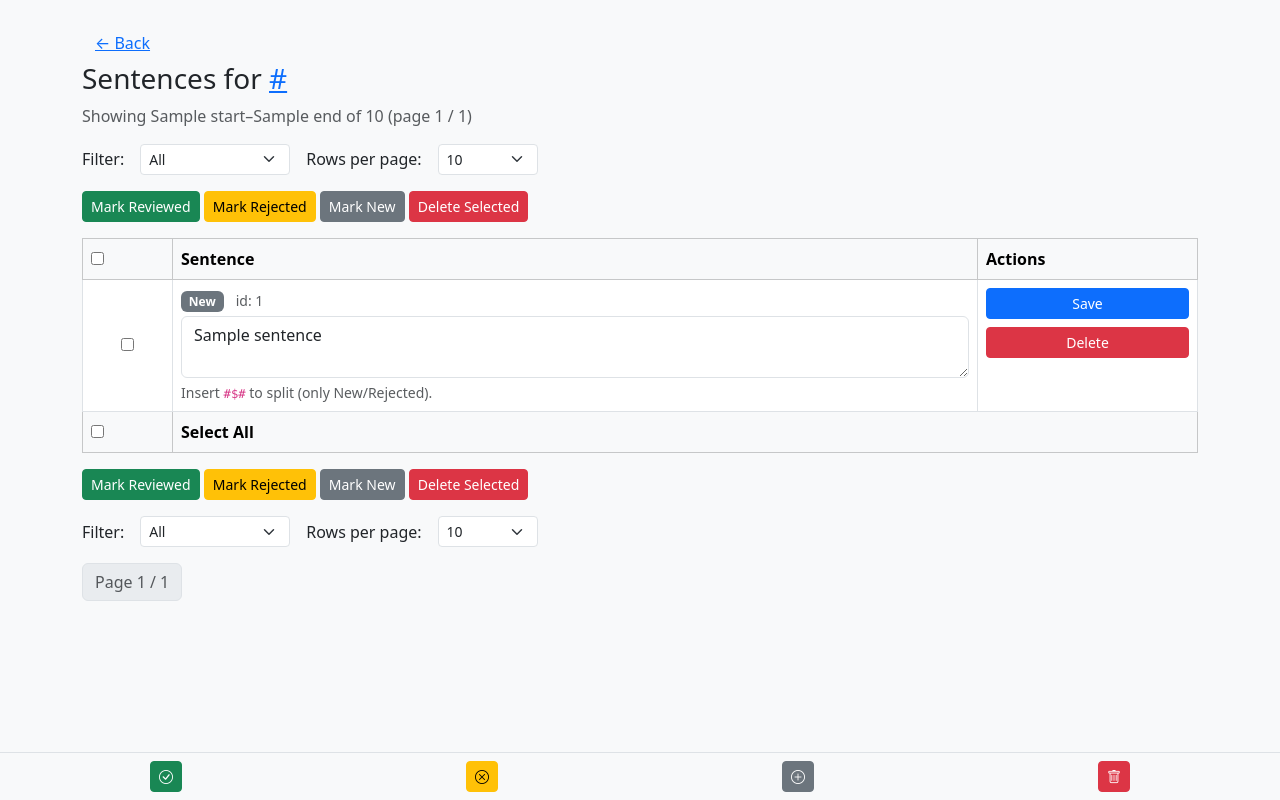
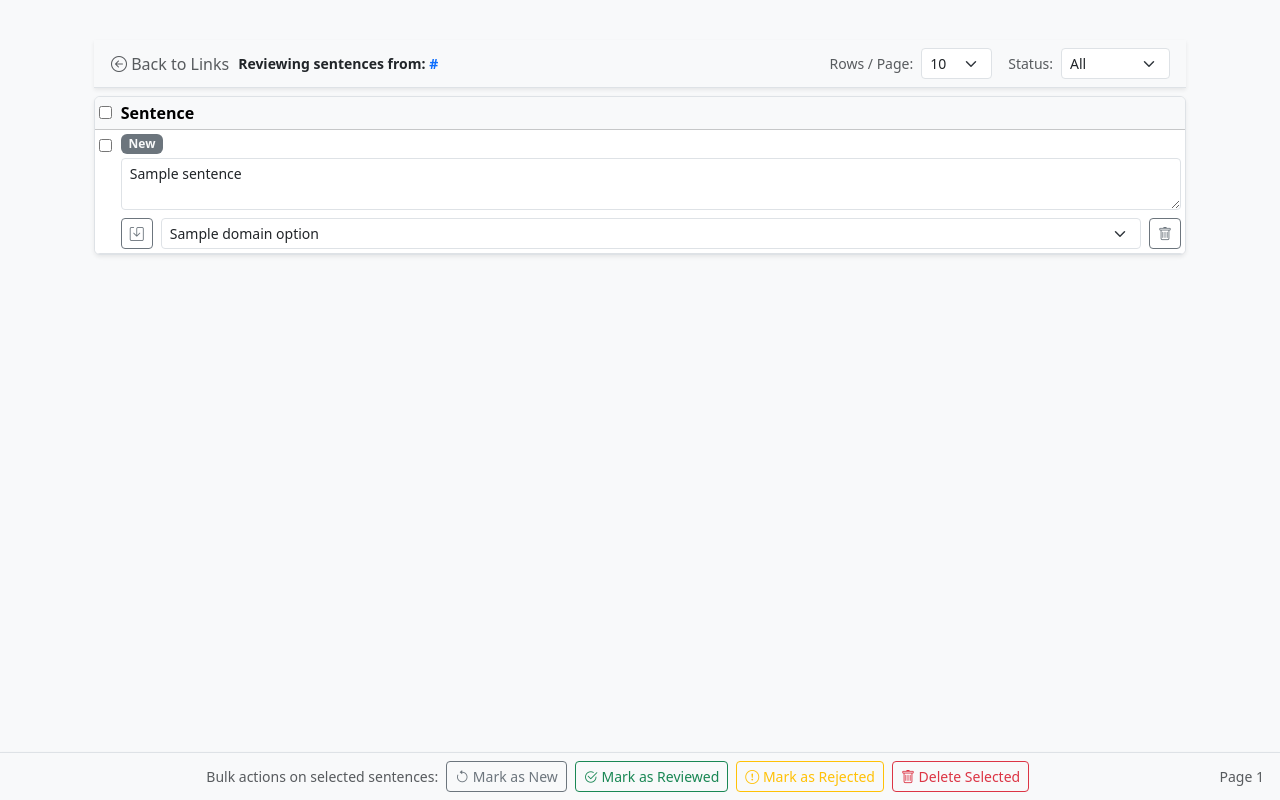
Before and after one commit to vikram-naik/BhashaSetu, a Flask app: template ingestion/webcrawl/templates/sentences.html in a window 1280 px wide. Run offline with Flask 3, Linux system fonts and the light colour scheme; the template is opened without the code that fills it: most values are stand-ins (such as "Sample title", 1, 10 or a date in 2020); parts of the project's set-up code (start-up, migrations or seed data) failed here and were passed over.

Commit message:
review with domain tagging

```diff
--- a/ingestion/webcrawl/templates/sentences.html
+++ b/ingestion/webcrawl/templates/sentences.html
@@ -1,240 +1,302 @@
 {% extends "base.html" %}
-{% block title %}Sentences for {{ link_url }}{% endblock %}
+{% block title %}Sentence Review{% endblock %}
+
 {% block content %}
-<a href="{{ url_for('index') }}" class="btn btn-link">&larr; Back</a>
-<h3>Sentences for <a href="{{ link_url }}" target="_blank">{{ link_url }}</a></h3>
-<p class="text-muted">Showing {{start}}–{{end}} of {{total}} (page {{page}} / {{total_pages}})</p>
+<div class="container-fluid mt-3 mb-5">
 
-<!-- Filter + Page size (TOP) -->
-<form method="get" class="mb-3 d-flex align-items-center gap-3">
-  <input type="hidden" name="page" value="1">
+  <!-- Sticky Header -->
+  <div class="position-sticky top-0 bg-light border-bottom shadow-sm py-2 px-3 d-flex flex-wrap justify-content-between align-items-center" style="z-index:1031;">
+    <div class="d-flex flex-column flex-md-row align-items-start align-items-md-center gap-2">
+      <a href="{{ url_for('index') }}" class="btn btn-link text-decoration-none p-0 text-muted">
+        <i class="bi bi-arrow-left-circle"></i> Back to Links
+      </a>
+      <span class="fw-semibold text-dark small">
+        Reviewing sentences from:
+        <a href="{{ link_url }}" target="_blank" class="text-decoration-none text-primary">{{ link_url }}</a>
+      </span>
+    </div>
 
-  <!-- Status filter -->
-  <label for="status" class="mb-0">Filter:</label>
-  <select name="status" id="status" class="form-select form-select-sm" style="max-width:150px;"
-          onchange="this.form.submit()">
-    <option value="" {% if not status_filter %}selected{% endif %}>All</option>
-    <option value="new" {% if status_filter=='new' %}selected{% endif %}>New</option>
-    <option value="reviewed" {% if status_filter=='reviewed' %}selected{% endif %}>Reviewed</option>
-    <option value="rejected" {% if status_filter=='rejected' %}selected{% endif %}>Rejected</option>
+    <div class="d-flex align-items-center gap-2 mt-2 mt-md-0">
+      <label class="text-muted small mb-0">Rows / Page:</label>
+      <select id="page_size" class="form-select form-select-sm w-auto" onchange="changePageSize()">
+        {% for size in [10, 25, 50, 100] %}
+          <option value="{{ size }}" {% if size == page_size %}selected{% endif %}>{{ size }}</option>
+        {% endfor %}
       </select>
 
-  <!-- Page size -->
-  <label for="page_size" class="mb-0">Rows per page:</label>
-  <select name="page_size" id="page_size" class="form-select form-select-sm" style="max-width:100px;"
-          onchange="this.form.submit()">
-    {% for size in [10,25,50,100] %}
-      <option value="{{ size }}" {% if page_size|int == size %}selected{% endif %}>{{ size }}</option>
-    {% endfor %}
+      <label class="text-muted small mb-0 ms-2">Status:</label>
+      <select id="status_filter" class="form-select form-select-sm w-auto" onchange="changeStatusFilter()">
+        <option value="all" {% if status_filter == 'all' %}selected{% endif %}>All</option>
+        <option value="new" {% if status_filter == 'new' %}selected{% endif %}>New</option>
+        <option value="reviewed" {% if status_filter == 'reviewed' %}selected{% endif %}>Reviewed</option>
+        <option value="rejected" {% if status_filter == 'rejected' %}selected{% endif %}>Rejected</option>
       </select>
-</form>
-
-<!-- Top action buttons -->
-<div class="mb-3">
-  <button id="mark-reviewed" class="btn btn-success btn-sm">Mark Reviewed</button>
-  <button id="mark-rejected" class="btn btn-warning btn-sm">Mark Rejected</button>
-  <button id="mark-new" class="btn btn-secondary btn-sm">Mark New</button>
-  <button id="delete-selected" class="btn btn-danger btn-sm">Delete Selected</button>
+    </div>
   </div>
 
-<form id="sentences-form">
-  <table class="table table-bordered">
+  <!-- Sentence Table -->
+  <div class="table-responsive shadow-sm border rounded bg-white mt-2">
+    <table class="table table-sm align-middle mb-0">
       <thead class="table-light">
         <tr>
-        <th><input id="select-all-top" type="checkbox"></th>
+          <th class="text-center" style="width:2%;">
+            <input type="checkbox" id="select_all">
+          </th>
           <th>Sentence</th>
-        <th style="width:220px;">Actions</th>
         </tr>
       </thead>
       <tbody>
-    {% if sentences %}
         {% for s in sentences %}
-        <tr data-sid="{{ s.id }}">
-          <td class="align-middle text-center">
-            <input class="row-checkbox" type="checkbox" value="{{ s.id }}">
+        <tr data-id="{{ s.id }}">
+          <td class="text-center align-top">
+            <input type="checkbox" class="select-sentence" value="{{ s.id }}">
           </td>
           <td>
-            <div class="mb-1">
-              {% if s.status == 'reviewed' %}
-                <span class="badge bg-success">Reviewed</span>
+            <div class="d-flex justify-content-between align-items-center mb-1">
+              {% if s.status == 'new' %}
+                <span class="badge bg-secondary text-light">New</span>
+              {% elif s.status == 'reviewed' %}
+                <span class="badge bg-success text-light">Reviewed</span>
               {% elif s.status == 'rejected' %}
                 <span class="badge bg-warning text-dark">Rejected</span>
               {% else %}
-                <span class="badge bg-secondary">New</span>
+                <span class="badge bg-light text-dark">{{ s.status }}</span>
               {% endif %}
-              <small class="text-muted ms-2">id: {{ s.id }}</small>
             </div>
-            <textarea class="form-control sentence-text" data-sid="{{ s.id }}" {% if s.status=='reviewed' %}disabled{% endif %}>{{ s.sentence }}</textarea>
-            <div class="form-text">Insert <code>#$#</code> to split (only New/Rejected).</div>
-          </td>
-          <td>
-            <div class="d-grid gap-2">
-              <button type="button" class="btn btn-primary btn-sm save-btn" data-sid="{{ s.id }}" {% if s.status=='reviewed' %}disabled{% endif %}>Save</button>
-              <button type="button" class="btn btn-danger btn-sm delete-btn" data-sid="{{ s.id }}" {% if s.status=='reviewed' %}disabled{% endif %}>Delete</button>
+
+            <textarea
+              class="form-control form-control-sm sentence-edit {% if s.status == 'reviewed' %}bg-light text-muted{% endif %}"
+              rows="2"
+              data-id="{{ s.id }}"
+              {% if s.status == 'reviewed' %}readonly title="Reviewed sentences cannot be edited."{% endif %}
+            >{{ s.sentence }}</textarea>
+
+            <!-- Inline Actions -->
+            <div class="d-flex align-items-center gap-2 mt-2">
+              {% if s.status in ['new', 'rejected'] %}
+              <!-- Save now appears first -->
+              <button class="btn btn-sm btn-outline-secondary btn-save" title="Save Sentence">
+                <i class="bi bi-save"></i>
+              </button>
+              {% endif %}
+
+              <select
+                class="form-select form-select-sm domain-select {% if s.status == 'reviewed' %}bg-light text-muted{% endif %}"
+                data-id="{{ s.id }}"
+                {% if s.status == 'reviewed' %}disabled title="Domain cannot be changed for reviewed sentences."{% endif %}
+              >
+                {# Put Untagged option first always for visibility #}
+                <option value="untagged"
+                  class="text-muted fst-italic"
+                  {% if not s.domain_id or s.domain_id == 0 %}selected{% endif %}
+                >
+                  Untagged
+                </option>
+
+                {# Then list all actual domains #}
+                {% for d in domain_options %}
+                  <option value="{{ d.id }}" {% if d.id == s.domain_id %}selected{% endif %}>
+                    {{ d.name }}
+                  </option>
+                {% endfor %}
+              </select>
+
+
+              {% if s.status in ['new', 'rejected'] %}
+              <button class="btn btn-sm btn-outline-secondary btn-delete" title="Delete Sentence">
+                <i class="bi bi-trash"></i>
+              </button>
+              {% else %}
+              <button class="btn btn-sm btn-outline-secondary" disabled title="Cannot modify reviewed sentence">
+                <i class="bi bi-lock"></i>
+              </button>
+              {% endif %}
             </div>
           </td>
         </tr>
         {% endfor %}
-    {% else %}
-      <tr>
-        <td colspan="3" class="text-center text-muted">No sentences found for this filter.</td>
-      </tr>
-    {% endif %}
       </tbody>
-    <tfoot class="table-light">
-      <tr>
-        <th><input id="select-all-bottom" type="checkbox"></th>
-        <th colspan="2">Select All</th>
-      </tr>
-    </tfoot>
     </table>
-</form>
-
-<!-- Bottom action buttons -->
-<div class="mb-3">
-  <button id="mark-reviewed-bottom" class="btn btn-success btn-sm">Mark Reviewed</button>
-  <button id="mark-rejected-bottom" class="btn btn-warning btn-sm">Mark Rejected</button>
-  <button id="mark-new-bottom" class="btn btn-secondary btn-sm">Mark New</button>
-  <button id="delete-selected-bottom" class="btn btn-danger btn-sm">Delete Selected</button>
   </div>
 
-<!-- Filter + Page size (BOTTOM) -->
-<form method="get" class="mt-3 mb-3 d-flex align-items-center gap-3">
-  <input type="hidden" name="page" value="{{ page }}">
-  <label for="status-bottom" class="mb-0">Filter:</label>
-  <select name="status" id="status-bottom" class="form-select form-select-sm"
-          style="max-width:150px;" onchange="this.form.submit()">
-    <option value="" {% if not status_filter %}selected{% endif %}>All</option>
-    <option value="new" {% if status_filter=='new' %}selected{% endif %}>New</option>
-    <option value="reviewed" {% if status_filter=='reviewed' %}selected{% endif %}>Reviewed</option>
-    <option value="rejected" {% if status_filter=='rejected' %}selected{% endif %}>Rejected</option>
-  </select>
+  <div style="height:90px;"></div>
 
-  <label for="page_size-bottom" class="mb-0">Rows per page:</label>
-  <select name="page_size" id="page_size-bottom" class="form-select form-select-sm"
-          style="max-width:100px;" onchange="this.form.submit()">
-    {% for size in [10,25,50,100] %}
-      <option value="{{ size }}" {% if page_size|int == size %}selected{% endif %}>{{ size }}</option>
-    {% endfor %}
-  </select>
-</form>
+  <!-- Sticky Footer -->
+  <div class="position-fixed bottom-0 start-0 end-0 bg-light border-top shadow-sm py-2 px-3 d-flex flex-wrap justify-content-between align-items-center" style="z-index:1030;">
 
-<nav aria-label="Page navigation">
-  <ul class="pagination">
+    <!-- Left: Pagination (Prev) -->
+    <div>
       {% if page > 1 %}
-      <li class="page-item">
-        <a class="page-link"
-           href="{{ url_for('view_link', link_id=link_id, page=page-1, status=status_filter or '', page_size=page_size) }}">
-          Previous
-        </a>
-      </li>
+      <button class="btn btn-outline-secondary btn-sm" onclick="goToPage({{ page - 1 }})">
+        <i class="bi bi-chevron-left"></i> Previous
+      </button>
       {% endif %}
-    <li class="page-item disabled"><span class="page-link">Page {{page}} / {{total_pages}}</span></li>
-    {% if page < total_pages %}
-      <li class="page-item">
-        <a class="page-link"
-           href="{{ url_for('view_link', link_id=link_id, page=page+1, status=status_filter or '', page_size=page_size) }}">
-          Next
-        </a>
-      </li>
+    </div>
+
+    <!-- Center: Bulk Actions -->
+    <div class="d-flex flex-wrap align-items-center justify-content-center gap-2 text-center">
+      <span class="text-muted small">Bulk actions on selected sentences:</span>
+      <button class="btn btn-sm btn-outline-secondary" onclick="updateStatus('new')">
+        <i class="bi bi-arrow-counterclockwise"></i> Mark as New
+      </button>
+      <button class="btn btn-sm btn-outline-success" onclick="updateStatus('reviewed')">
+        <i class="bi bi-check2-circle"></i> Mark as Reviewed
+      </button>
+      <button class="btn btn-sm btn-outline-warning" onclick="updateStatus('rejected')">
+        <i class="bi bi-exclamation-circle"></i> Mark as Rejected
+      </button>
+      <button class="btn btn-sm btn-outline-danger" onclick="deleteSelected()">
+        <i class="bi bi-trash"></i> Delete Selected
+      </button>
+    </div>
+
+    <!-- Right: Pagination (Next + Page No) -->
+    <div class="d-flex align-items-center gap-2">
+      <span class="text-muted small">Page {{ page }}</span>
+      {% if sentences|length >= page_size %}
+      <button class="btn btn-outline-secondary btn-sm" onclick="goToPage({{ page + 1 }})">
+        Next <i class="bi bi-chevron-right"></i>
+      </button>
       {% endif %}
-  </ul>
-</nav>
-
-<!-- Sticky footer action bar -->
-<div id="action-footer" class="bg-light border-top p-2 d-flex justify-content-around align-items-center"
-     style="position: fixed; bottom: 0; left: 0; right: 0; z-index: 1000;">
-  <button id="mark-reviewed-footer" class="btn btn-sm btn-success" title="Mark Reviewed">
-    <i class="bi bi-check-circle"></i>
-  </button>
-  <button id="mark-rejected-footer" class="btn btn-sm btn-warning" title="Mark Rejected">
-    <i class="bi bi-x-circle"></i>
-  </button>
-  <button id="mark-new-footer" class="btn btn-sm btn-secondary" title="Mark New">
-    <i class="bi bi-plus-circle"></i>
-  </button>
-  <button id="delete-selected-footer" class="btn btn-sm btn-danger" title="Delete Selected">
-    <i class="bi bi-trash"></i>
-  </button>
+    </div>
+  </div>
 </div>
 {% endblock %}
 
 {% block scripts %}
 <script>
-async function postJSON(url, body) {
-  const resp = await fetch(url, {
-    method: 'POST',
-    headers: {'Content-Type': 'application/json'},
-    body: JSON.stringify(body)
+function changeStatusFilter() {
+  const status = document.getElementById("status_filter").value;
+  const params = new URLSearchParams(window.location.search);
+  params.set("status", status);
+  window.location.search = params.toString();
+}
+function changePageSize() {
+  const size = document.getElementById("page_size").value;
+  const params = new URLSearchParams(window.location.search);
+  params.set("page_size", size);
+  window.location.search = params.toString();
+}
+function goToPage(p) {
+  const params = new URLSearchParams(window.location.search);
+  params.set("page", p);
+  window.location.search = params.toString();
+}
+document.getElementById("select_all").addEventListener("change", e => {
+  document.querySelectorAll(".select-sentence").forEach(chk => chk.checked = e.target.checked);
 });
-  return resp.json();
-}
-
-// Select-all sync
-function toggleSelectAll(masterId) {
-  const master = document.getElementById(masterId);
-  master.addEventListener('change', function() {
-    const checked = this.checked;
-    document.querySelectorAll('.row-checkbox').forEach(cb => cb.checked = checked);
-    // sync both checkboxes
-    if (masterId === 'select-all-top') {
-      document.getElementById('select-all-bottom').checked = checked;
-    } else {
-      document.getElementById('select-all-top').checked = checked;
+document.querySelectorAll(".btn-save").forEach(btn => {
+  btn.addEventListener("click", async e => {
+    const row = e.target.closest("tr");
+    const sid = row.dataset.id;
+    const text = row.querySelector(".sentence-edit").value;
+    const res = await fetch("/api/update_sentence", {
+      method: "POST",
+      headers: {"Content-Type": "application/json"},
+      body: JSON.stringify({id: sid, sentence: text})
+    });
+    const data = await res.json();
+    if (data.ok) {
+      btn.classList.replace("btn-outline-secondary", "btn-outline-success");
+      setTimeout(() => btn.classList.replace("btn-outline-success", "btn-outline-secondary"), 1200);
     }
   });
+});
+document.querySelectorAll(".btn-delete").forEach(btn => {
+  btn.addEventListener("click", async e => {
+    const row = e.target.closest("tr");
+    const sid = row.dataset.id;
+    if (!confirm("Delete this sentence?")) return;
+    const res = await fetch("/api/delete_sentences", {
+      method: "POST",
+      headers: {"Content-Type": "application/json"},
+      body: JSON.stringify({ids: [sid]})
+    });
+    const data = await res.json();
+    if (data.ok) row.remove();
+  });
+});
+document.querySelectorAll(".domain-select").forEach(sel => {
+  sel.addEventListener("change", async e => {
+    const sid = e.target.dataset.id;
+    const did = e.target.value;
+    const res = await fetch("/api/update_domain", {
+      method: "POST",
+      headers: {"Content-Type": "application/json"},
+      body: JSON.stringify({sentence_id: sid, domain_id: did})
+    });
+    const data = await res.json();
+    if (data.ok) {
+      sel.classList.add("border-success");
+      // Update label visually if backend confirms domain
+      if (data.domain_name) {
+        const badge = sel.closest("td").querySelector(".badge");
+        if (badge && badge.innerText === "Untagged") {
+          badge.className = "badge bg-secondary text-light";
+          badge.innerText = "New"; // revert status label if needed
         }
-toggleSelectAll('select-all-top');
-toggleSelectAll('select-all-bottom');
-
-// Save button handler
-document.querySelectorAll('.save-btn').forEach(btn => {
-  btn.addEventListener('click', async () => {
-    const sid = Number(btn.dataset.sid);
-    const ta = document.querySelector('textarea[data-sid="'+sid+'"]');
-    const res = await postJSON('{{ url_for("api_update_sentence") }}', { id: sid, sentence: ta.value.trim() });
-    if (res.ok) location.reload();
-    else alert('Update failed: ' + (res.error || 'unknown'));
+      }
+      setTimeout(() => sel.classList.remove("border-success"), 1200);
+    } else {
+      alert("Failed to update domain: " + (data.error || "Unknown error"));
+    }
   });
 });
 
-// Delete button handler
-document.querySelectorAll('.delete-btn').forEach(btn => {
-  btn.addEventListener('click', async () => {
-    const sid = Number(btn.dataset.sid);
-    if (!confirm('Delete id '+sid+'?')) return;
-    const res = await postJSON('{{ url_for("api_delete_sentences") }}', { ids: [sid] });
-    if (res.ok) location.reload();
-    else alert('Delete failed');
+function hasUntaggedSelected() {
+  const rows = [...document.querySelectorAll(".select-sentence:checked")];
+  return rows.some(r => {
+    const sel = r.closest("tr").querySelector(".domain-select");
+    return sel && (sel.value === "untagged" || sel.value === "" || sel.value === null);
   });
+}
+async function updateStatus(status) {
+  const selected = [...document.querySelectorAll(".select-sentence:checked")].map(x => x.value);
+  if (!selected.length) return alert("No sentences selected.");
+
+  // Check for untagged rows when marking as reviewed
+  if (status === "reviewed") {
+    const untaggedRows = [];
+    document.querySelectorAll(".select-sentence:checked").forEach(chk => {
+      const row = chk.closest("tr");
+      const sel = row.querySelector(".domain-select");
+      if (sel && (sel.value === "untagged" || !sel.value)) {
+        untaggedRows.push(row);
+        row.classList.add("border", "border-warning", "border-3");
+        setTimeout(() => row.classList.remove("border", "border-warning", "border-3"), 3000);
+      }
     });
-
-// Bulk status changes
-async function changeStatusForChecked(status) {
-  const checked = Array.from(document.querySelectorAll('.row-checkbox:checked')).map(i => Number(i.value));
-  if (!checked.length) { alert('No sentences selected'); return; }
-  const res = await postJSON('{{ url_for("api_change_status") }}', { ids: checked, status: status });
-  if (res.ok) location.reload();
-  else alert('Status change failed');
+    if (untaggedRows.length > 0) {
+      untaggedRows[0].scrollIntoView({behavior: "smooth", block: "center"});
+      alert(`Cannot mark as Reviewed: ${untaggedRows.length} sentence(s) are 'Untagged'. Assign a domain first.`);
+      return;
+    }
   }
 
-// Top buttons
-document.getElementById('mark-reviewed').addEventListener('click', () => changeStatusForChecked('reviewed'));
-document.getElementById('mark-rejected').addEventListener('click', () => changeStatusForChecked('rejected'));
-document.getElementById('mark-new').addEventListener('click', () => changeStatusForChecked('new'));
-document.getElementById('delete-selected').addEventListener('click', () => changeStatusForChecked('delete'));
+  const res = await fetch("/api/update_status_bulk", {
+    method: "POST",
+    headers: {"Content-Type": "application/json"},
+    body: JSON.stringify({ids: selected, status})
+  });
+  const data = await res.json();
+  if (data.ok) {
+    window.location.reload();
+  } else {
+    alert(data.error || "Failed to update statuses");
+  }
+}
 
-// Bottom buttons reuse
-document.getElementById('mark-reviewed-bottom').addEventListener('click', () => changeStatusForChecked('reviewed'));
-document.getElementById('mark-rejected-bottom').addEventListener('click', () => changeStatusForChecked('rejected'));
-document.getElementById('mark-new-bottom').addEventListener('click', () => changeStatusForChecked('new'));
-document.getElementById('delete-selected-bottom').addEventListener('click', () => changeStatusForChecked('delete'));
-
-// Sticky footer buttons
-document.getElementById('mark-reviewed-footer').addEventListener('click', () => changeStatusForChecked('reviewed'));
-document.getElementById('mark-rejected-footer').addEventListener('click', () => changeStatusForChecked('rejected'));
-document.getElementById('mark-new-footer').addEventListener('click', () => changeStatusForChecked('new'));
-document.getElementById('delete-selected-footer').addEventListener('click', () => changeStatusForChecked('delete'));
-
+async function deleteSelected() {
+  const selected = [...document.querySelectorAll(".select-sentence:checked")].map(x => x.value);
+  if (!selected.length) return alert("No sentences selected.");
+  if (!confirm("Delete selected sentences?")) return;
+  const res = await fetch("/api/delete_sentences", {
+    method: "POST",
+    headers: {"Content-Type": "application/json"},
+    body: JSON.stringify({ids: selected})
+  });
+  const data = await res.json();
+  if (data.ok) window.location.reload();
+}
 </script>
 {% endblock %}
--- a/ingestion/webcrawl/views.py
+++ b/ingestion/webcrawl/views.py
@@ -16,7 +16,7 @@ def render_links_page(links, page, page_size, total_links, total_sentences, stat
     )
 
 
-def render_link_sentences_page(link_id, link_url, sentences, page, page_size, total, status_filter=None):
+def render_link_sentences_page(link_id, link_url, sentences, page, page_size, total, status_filter=None, domain_options=None):
     total_pages = max(1, (total + page_size - 1) // page_size)
     start = (page - 1) * page_size + 1 if total > 0 else 0
     end = min(total, page * page_size)
@@ -25,4 +25,4 @@ def render_link_sentences_page(link_id, link_url, sentences, page, page_size, to
                            sentences=sentences, page=page, page_size=page_size,
                            total=total, total_pages=total_pages,
                            start=start, end=end,
-                           status_filter=status_filter)
+                           status_filter=status_filter, domain_options=domain_options or [])
```
Also changed, not shown: ingestion/webcrawl/review_app.py (+140 -47 lines). Lines whose indentation alone changed are shown as unchanged.
